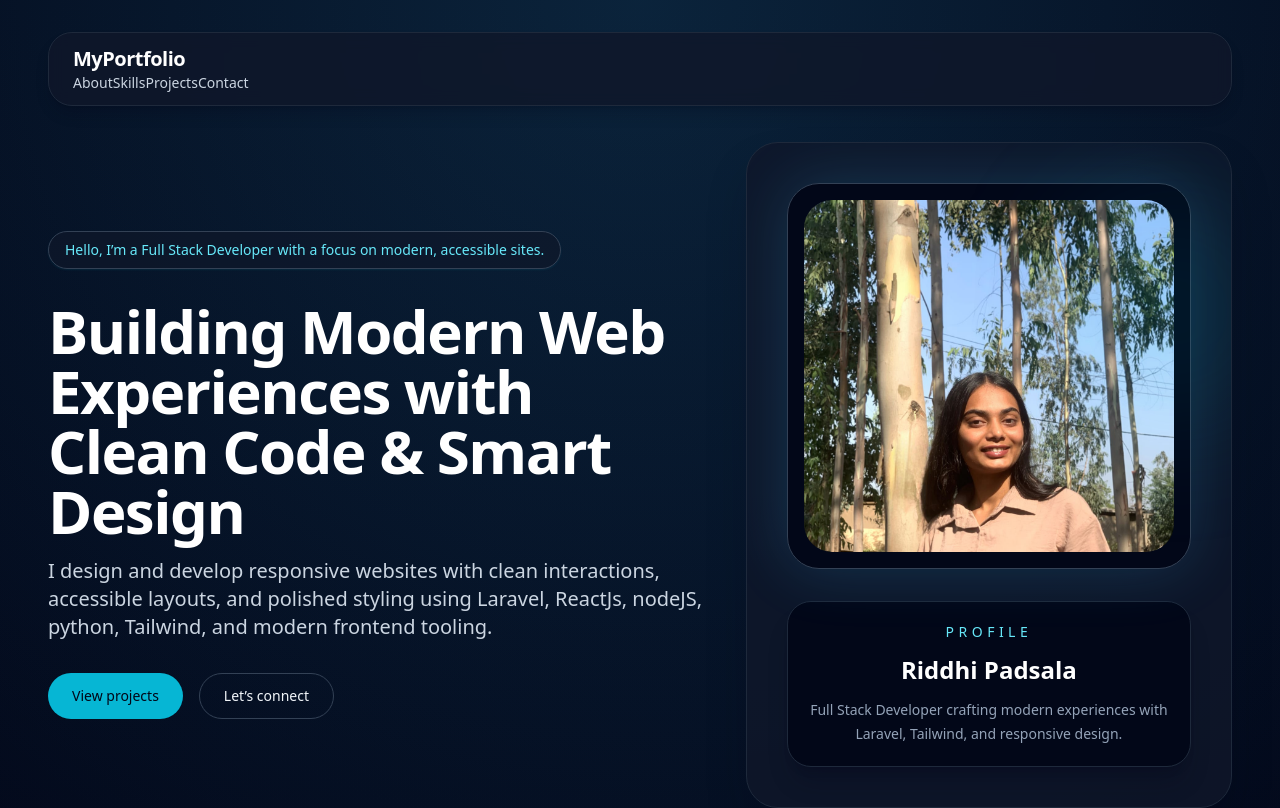
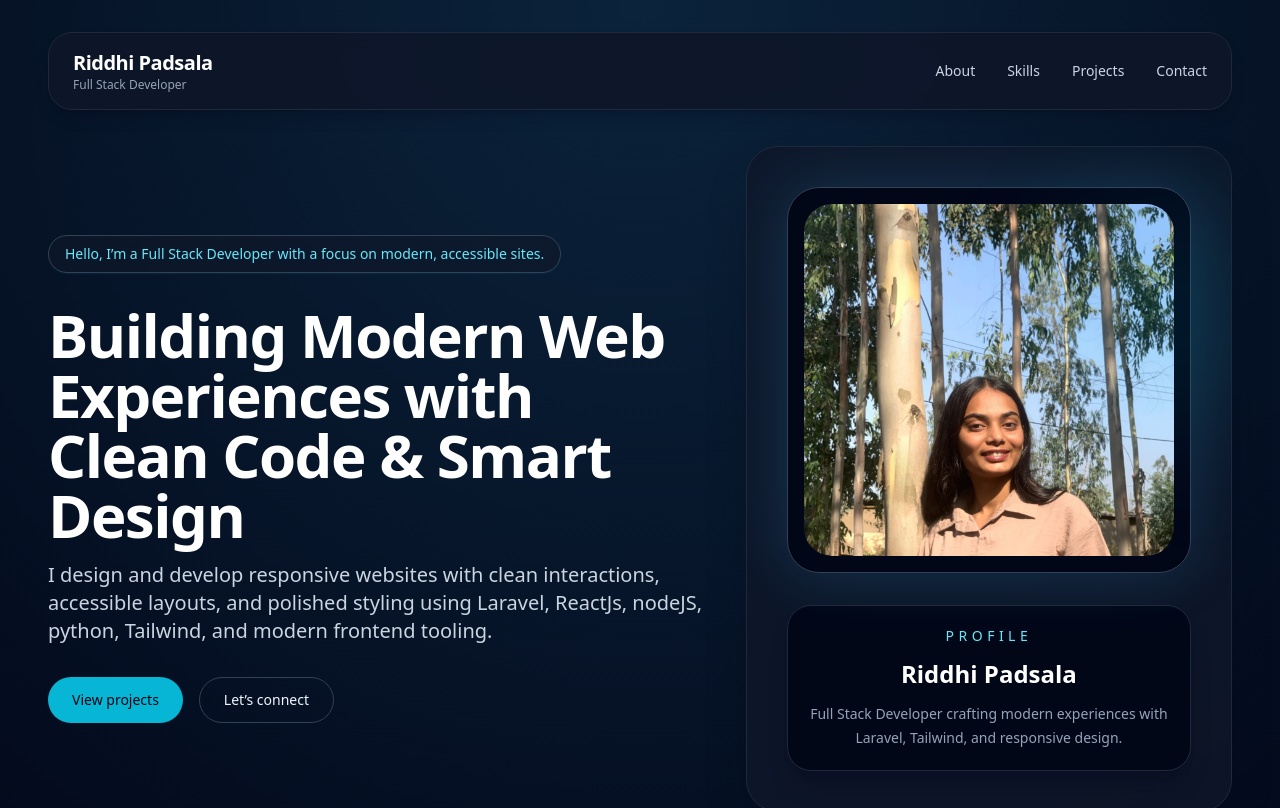
Before and after one commit to Riddhipadsala/my_portfolio, a React (Vite) app: page / in a window 1280 px wide. Shown: the top 808 px of the page. Built offline with nearby package versions, Linux system fonts and the light colour scheme.

Commit message:
refactor navbar structure and improve accessibility

```diff
--- a/src/App.tsx
+++ b/src/App.tsx
@@ -4,14 +4,25 @@ import profile from './assets/Riddhi_pic.jpeg'
 function App() {
   const [navOpen, setNavOpen] = useState(false)
 
+  const navItems = [
+    { label: 'About', href: '#about' },
+    { label: 'Skills', href: '#skills' },
+    { label: 'Projects', href: '#projects' },
+    { label: 'Contact', href: '#contact' },
+  ]
+
   return (
     <>
     <div className="bg-slate-950 text-slate-100 antialiased">
       <div className="min-h-screen bg-[radial-gradient(circle_at_top,_rgba(56,189,248,0.16),_transparent_32%),linear-gradient(180deg,_#020617_0%,_#050f24_100%)]">
         <header className="mx-auto flex max-w-7xl flex-col gap-6 px-6 py-8 sm:px-8 lg:px-12">
-            <nav className="sticky top-0 z-10 rounded-3xl border border-slate-800 bg-slate-900/80 px-6 py-3 shadow-lg shadow-slate-950/20 backdrop-blur transition">
+            <nav className="sticky top-0 z-10 rounded-3xl border border-slate-800 bg-slate-900/90 px-6 py-4 shadow-lg shadow-slate-950/20 backdrop-blur transition">
+              <div className="flex flex-col gap-4 sm:flex-row sm:items-center sm:justify-between">
                 <div className="flex items-center justify-between gap-4">
-                <a href="#home" className="text-xl font-semibold tracking-tight text-white">MyPortfolio</a>
+                  <div>
+                    <a href="#home" className="text-xl font-semibold tracking-tight text-white">Riddhi Padsala</a>
+                    <p className="text-xs text-slate-400">Full Stack Developer</p>
+                  </div>
                   <button
                     type="button"
                     className="inline-flex h-11 w-11 items-center justify-center rounded-full border border-slate-700 bg-slate-950/70 text-slate-300 transition hover:bg-slate-900 focus:outline-none focus:ring-2 focus:ring-cyan-400 sm:hidden"
@@ -30,11 +41,20 @@ function App() {
                   </button>
                 </div>
 
-              <div className={`${navOpen ? 'block' : 'hidden'} mt-4 flex flex-col gap-3 text-sm text-slate-300 sm:flex-row sm:flex-wrap sm:items-center sm:justify-end sm:gap-20 sm:mt-0 sm:block`}>
-                <a href="#about" className="rounded-2xl px-4 py-2 transition hover:text-white hover:bg-slate-900/70 sm:px-0 sm:py-0">About</a>
-                <a href="#skills" className="rounded-2xl px-4 py-2 transition hover:text-white hover:bg-slate-900/70 sm:px-0 sm:py-0">Skills</a>
-                <a href="#projects" className="rounded-2xl px-4 py-2 transition hover:text-white hover:bg-slate-900/70 sm:px-0 sm:py-0">Projects</a>
-                <a href="#contact" className="rounded-2xl px-4 py-2 transition hover:text-white hover:bg-slate-900/70 sm:px-0 sm:py-0">Contact</a>
+                <div className={`${navOpen ? 'block' : 'hidden'} sm:block`}>
+                  <div className="flex flex-col gap-3 text-sm text-slate-300 sm:flex-row sm:items-center sm:gap-8">
+                    {navItems.map((item) => (
+                      <a
+                        key={item.href}
+                        href={item.href}
+                        onClick={() => setNavOpen(false)}
+                        className="rounded-2xl px-4 py-2 transition hover:text-white hover:bg-slate-900/70 sm:px-0 sm:py-0"
+                      >
+                        {item.label}
+                      </a>
+                    ))}
+                  </div>
+                </div>
               </div>
             </nav>
 
```
Lines whose indentation alone changed are shown as unchanged.
